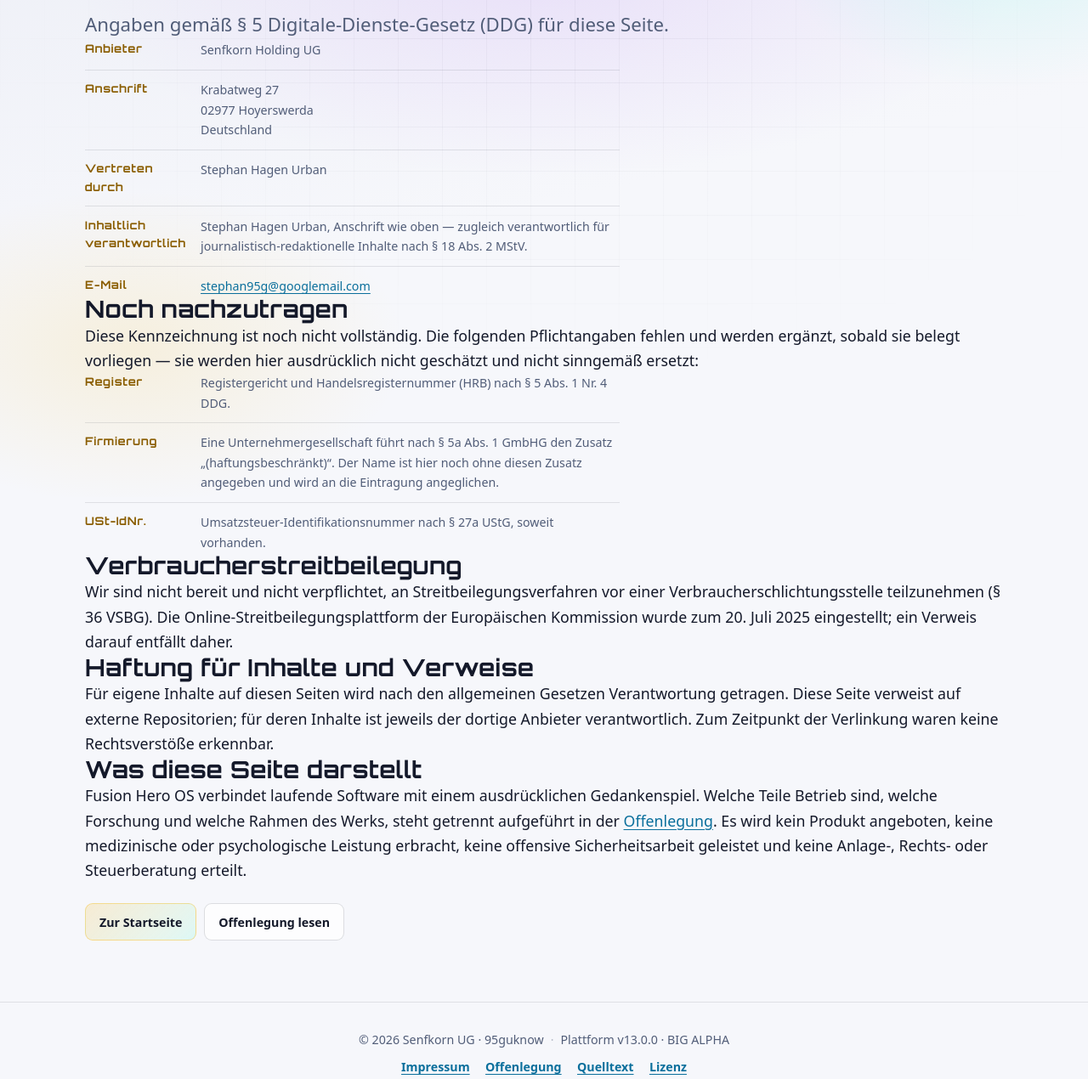
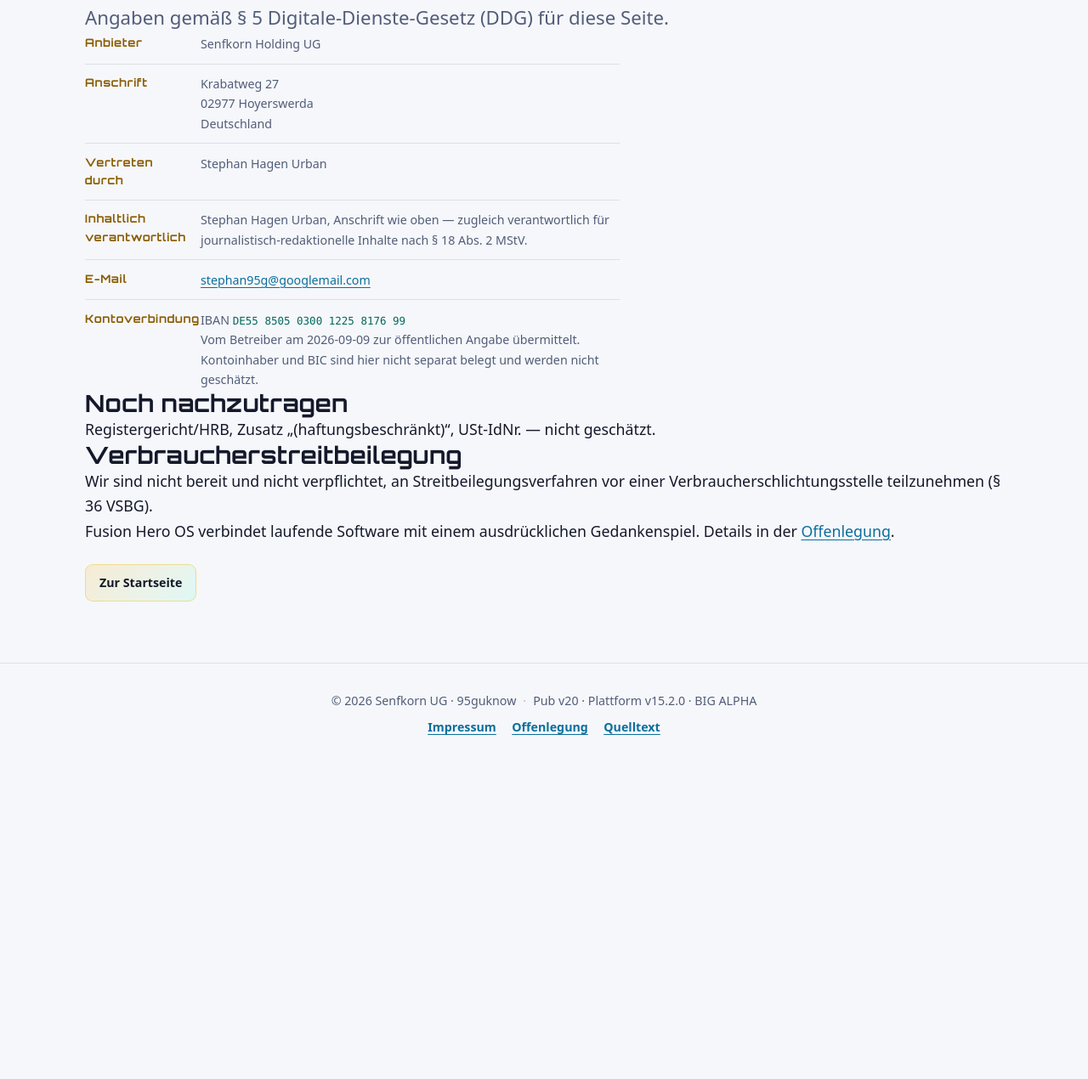
Before and after one commit to 95guknow/95guknow.github.io, a plain HTML site: page impressum.html in a window 1280 px wide. Shown: the part 215-1485 px from the top of the page at 85% size. After the commit the page ends 1127 px from the top, so only its background shows below. Drawn offline with Linux system fonts and the light colour scheme.

Commit message:
fix: restore pages after placeholder — Pub v20 surface, platform pin 15.2.0, Impressum IBAN

```diff
--- a/impressum.html
+++ b/impressum.html
@@ -7,143 +7,51 @@
 <title>Impressum — Senfkorn Holding UG · 95guknow</title>
 <meta name="description" content="Anbieterkennzeichnung nach § 5 DDG für 95guknow.github.io — Senfkorn Holding UG, Hoyerswerda." />
 <meta name="color-scheme" content="dark light" />
-<meta name="theme-color" content="#07070d" media="(prefers-color-scheme: dark)" />
-<meta name="theme-color" content="#f6f7fb" media="(prefers-color-scheme: light)" />
 <link rel="canonical" href="https://95guknow.github.io/impressum.html" />
 <link rel="icon" href="assets/favicon.svg" type="image/svg+xml" />
-<link rel="preload" href="assets/fonts/orbitron-latin-var.woff2" as="font" type="font/woff2" crossorigin />
 <link rel="stylesheet" href="css/style.css" />
 <script src="js/theme-init.js"></script>
 </head>
 <body>
-<a class="skip" href="#main">Zum Inhalt springen</a>
-
-<div class="backdrop" aria-hidden="true"></div>
-
 <header class="masthead">
   <a class="brand" href="/" aria-label="95guknow — Startseite">
     <span class="brand-mark" aria-hidden="true"></span>
     <span class="brand-text">95guknow</span>
   </a>
-
   <nav class="nav" aria-label="Hauptnavigation">
     <a href="/">Startseite</a>
     <a href="impressum.html" aria-current="page">Impressum</a>
   </nav>
-
-  <button class="theme-toggle" type="button" data-theme-toggle aria-label="Farbschema wechseln">
-    <span class="theme-icon" aria-hidden="true"></span>
-    <span class="theme-label" data-theme-label>Auto</span>
-  </button>
 </header>
-
 <main id="main" class="section">
   <p class="eyebrow">Anbieterkennzeichnung</p>
   <h1>Impressum</h1>
-  <p class="lead">
-    Angaben gemäß § 5 Digitale-Dienste-Gesetz (DDG) für diese Seite.
-  </p>
-
+  <p class="lead">Angaben gemäß § 5 Digitale-Dienste-Gesetz (DDG) für diese Seite.</p>
   <ul class="deflist">
-    <li>
-      <strong>Anbieter</strong>
-      <span>Senfkorn Holding UG</span>
-    </li>
-    <li>
-      <strong>Anschrift</strong>
-      <span>Krabatweg 27<br />02977 Hoyerswerda<br />Deutschland</span>
-    </li>
-    <li>
-      <strong>Vertreten durch</strong>
-      <span>Stephan Hagen Urban</span>
-    </li>
-    <li>
-      <strong>Inhaltlich verantwortlich</strong>
-      <span>Stephan Hagen Urban, Anschrift wie oben — zugleich verantwortlich
-      für journalistisch-redaktionelle Inhalte nach § 18 Abs. 2 MStV.</span>
-    </li>
-    <li>
-      <strong>E-Mail</strong>
-      <span><a href="mailto:stephan95g@googlemail.com">stephan95g@googlemail.com</a></span>
-    </li>
+    <li><strong>Anbieter</strong><span>Senfkorn Holding UG</span></li>
+    <li><strong>Anschrift</strong><span>Krabatweg 27<br />02977 Hoyerswerda<br />Deutschland</span></li>
+    <li><strong>Vertreten durch</strong><span>Stephan Hagen Urban</span></li>
+    <li><strong>Inhaltlich verantwortlich</strong><span>Stephan Hagen Urban, Anschrift wie oben — zugleich verantwortlich für journalistisch-redaktionelle Inhalte nach § 18 Abs. 2 MStV.</span></li>
+    <li><strong>E-Mail</strong><span><a href="mailto:stephan95g@googlemail.com">stephan95g@googlemail.com</a></span></li>
+    <li><strong>Kontoverbindung</strong><span>IBAN <code>DE55 8505 0300 1225 8176 99</code><br />Vom Betreiber am 2026-09-09 zur öffentlichen Angabe übermittelt. Kontoinhaber und BIC sind hier nicht separat belegt und werden nicht geschätzt.</span></li>
   </ul>
-
   <h2>Noch nachzutragen</h2>
-  <p>
-    Diese Kennzeichnung ist noch nicht vollständig. Die folgenden Pflichtangaben
-    fehlen und werden ergänzt, sobald sie belegt vorliegen — sie werden hier
-    ausdrücklich nicht geschätzt und nicht sinngemäß ersetzt:
-  </p>
-  <ul class="deflist">
-    <li>
-      <strong>Register</strong>
-      <span>Registergericht und Handelsregisternummer (HRB) nach
-      § 5 Abs. 1 Nr. 4 DDG.</span>
-    </li>
-    <li>
-      <strong>Firmierung</strong>
-      <span>Eine Unternehmergesellschaft führt nach § 5a Abs. 1 GmbHG den Zusatz
-      „(haftungsbeschränkt)“. Der Name ist hier noch ohne diesen Zusatz
-      angegeben und wird an die Eintragung angeglichen.</span>
-    </li>
-    <li>
-      <strong>USt-IdNr.</strong>
-      <span>Umsatzsteuer-Identifikationsnummer nach § 27a UStG, soweit
-      vorhanden.</span>
-    </li>
-  </ul>
-
+  <p>Registergericht/HRB, Zusatz „(haftungsbeschränkt)“, USt-IdNr. — nicht geschätzt.</p>
   <h2>Verbraucherstreitbeilegung</h2>
-  <p>
-    Wir sind nicht bereit und nicht verpflichtet, an Streitbeilegungsverfahren
-    vor einer Verbraucherschlichtungsstelle teilzunehmen (§ 36 VSBG). Die
-    Online-Streitbeilegungsplattform der Europäischen Kommission wurde zum
-    20. Juli 2025 eingestellt; ein Verweis darauf entfällt daher.
-  </p>
-
-  <h2>Haftung für Inhalte und Verweise</h2>
-  <p>
-    Für eigene Inhalte auf diesen Seiten wird nach den allgemeinen Gesetzen
-    Verantwortung getragen. Diese Seite verweist auf externe Repositorien;
-    für deren Inhalte ist jeweils der dortige Anbieter verantwortlich. Zum
-    Zeitpunkt der Verlinkung waren keine Rechtsverstöße erkennbar.
-  </p>
-
-  <h2>Was diese Seite darstellt</h2>
-  <p>
-    Fusion Hero OS verbindet laufende Software mit einem ausdrücklichen
-    Gedankenspiel. Welche Teile Betrieb sind, welche Forschung und welche
-    Rahmen des Werks, steht getrennt aufgeführt in der
-    <a href="https://github.com/95guknow/fusion-hero-os/blob/main/OFFENLEGUNG.md">Offenlegung</a>.
-    Es wird kein Produkt angeboten, keine medizinische oder psychologische
-    Leistung erbracht, keine offensive Sicherheitsarbeit geleistet und keine
-    Anlage-, Rechts- oder Steuerberatung erteilt.
-  </p>
-
+  <p>Wir sind nicht bereit und nicht verpflichtet, an Streitbeilegungsverfahren vor einer Verbraucherschlichtungsstelle teilzunehmen (§ 36 VSBG).</p>
+  <p>Fusion Hero OS verbindet laufende Software mit einem ausdrücklichen Gedankenspiel. Details in der <a href="https://github.com/95guknow/fusion-hero-os/blob/main/OFFENLEGUNG.md">Offenlegung</a>.</p>
   <div class="actions actions--tight">
     <a class="btn btn--primary" href="/">Zur Startseite</a>
-    <a class="btn" href="https://github.com/95guknow/fusion-hero-os/blob/main/OFFENLEGUNG.md">Offenlegung lesen</a>
   </div>
 </main>
-
 <footer class="foot">
-  <p class="foot__line">
-    <span>© <span data-year>2026</span> Senfkorn UG · 95guknow</span>
-    <span class="foot__sep" aria-hidden="true">·</span>
-    <span>Plattform v13.0.0 · BIG ALPHA</span>
-  </p>
+  <p class="foot__line"><span>© <span data-year>2026</span> Senfkorn UG · 95guknow</span><span class="foot__sep" aria-hidden="true">·</span><span>Pub v20 · Plattform v15.2.0 · BIG ALPHA</span></p>
   <p class="foot__line foot__line--links">
     <a href="impressum.html" aria-current="page">Impressum</a>
     <a href="https://github.com/95guknow/fusion-hero-os/blob/main/OFFENLEGUNG.md">Offenlegung</a>
     <a href="https://github.com/95guknow/95guknow.github.io">Quelltext</a>
-    <a href="https://github.com/95guknow/fusion-hero-os/blob/main/LICENSE">Lizenz</a>
-  </p>
-  <p class="foot__fineprint">
-    Diese Seite lädt keine Ressourcen von Dritten und setzt keine Cookies.
-    Schriftart Orbitron (SIL&nbsp;OFL&nbsp;1.1) wird lokal ausgeliefert.
   </p>
 </footer>
-
 <script src="js/app.js" type="module"></script>
 </body>
 </html>
```
Also changed, not shown: 1 other file.
